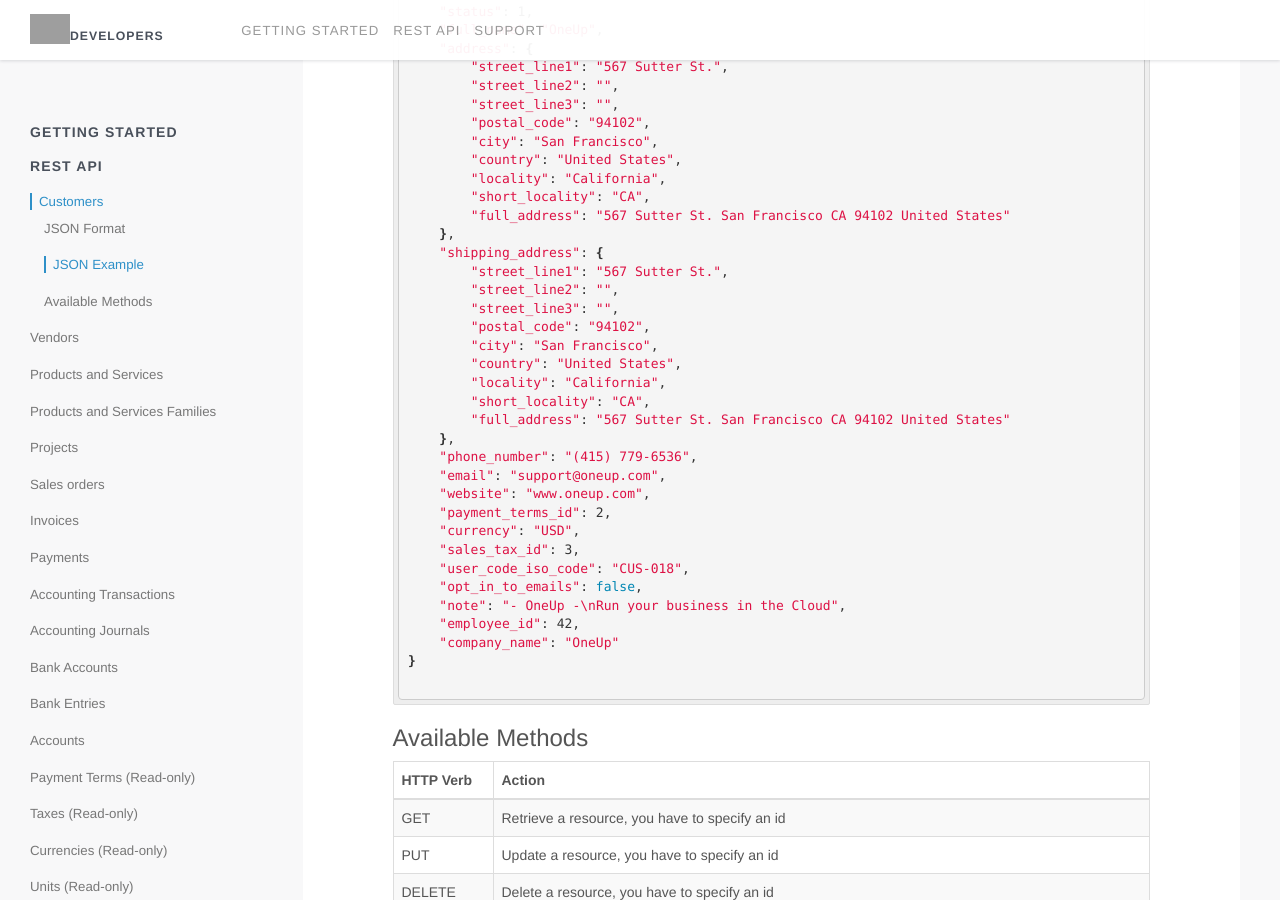
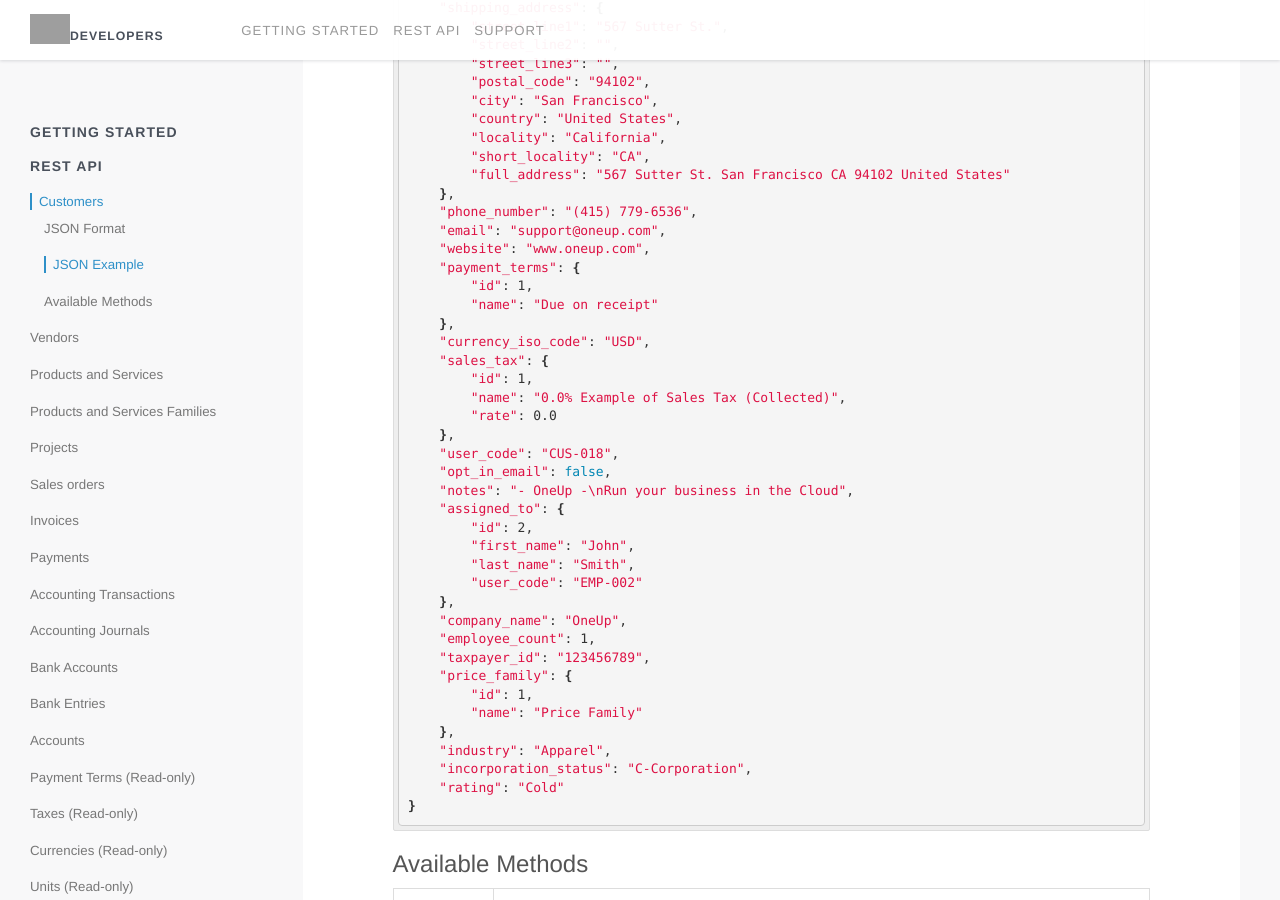
Before and after one commit to myERP/myerp.github.io, a Jekyll site: the page built from docs/1.0/api/index.html, in a window 1280 px wide and 900 px high, scrolled down 2453 px. Built offline with Jekyll 4.4.1, drawn with Linux system fonts in a browser that asks for light colours; nearby versions of some CDN libraries; Markdown is read by kramdown in place of the engine named in the settings; some of the changed text lies outside the part shown; grey boxes are pictures that could not be loaded.

Commit message:
remove customers duplicated fields

```diff
--- a/_includes/1.0/api/customer.html
+++ b/_includes/1.0/api/customer.html
@@ -89,15 +89,6 @@
                 <td>An array containing the contacts of the customer</td>
             </tr>
             <tr>
-                <td>payment_terms_id <span class="deprecated">DEPRECATED<span></td>
-                <td>{{ site.format.type.integer}}</td>
-                <td>no</td>
-                <td>no</td>
-                <td>The ID of the <a href="/docs/1.0/api/#paymentterm" title="">Payment terms</a>
-                    <br/>by default, Due on receipt will be selected.
-                </td>
-            </tr>
-            <tr>
                 <td>payment_terms</td>
                 <td>{{ site.format.type.payment_terms}}</td>
                 <td>no</td>
@@ -116,13 +107,6 @@
                 </td>
             </tr>
             <tr>
-                <td>sales_tax_id <span class="deprecated">DEPRECATED<span></td>
-                <td>{{ site.format.type.integer}}</td>
-                <td>no</td>
-                <td>no</td>
-                <td>See sales_tax</td>
-            </tr>
-            <tr>
                 <td>sales_tax</td>
                 <td>{{ site.format.type.tax}}</td>
                 <td>no</td>
@@ -137,13 +121,6 @@
                 <td>The number assigned to this customer (i.e. CUS-002). If you don't specify a customer number, it will be automatically generated. 64 characters max.</td>
             </tr>
             <tr>
-                <td>opt_in_to_emails <span class="deprecated">DEPRECATED<span></td>
-                <td>{{ site.format.type.boolean }}</td>
-                <td>no</td>
-                <td>no</td>
-                <td>See opt_in_email.</td>
-            </tr>
-            <tr>
                 <td>opt_in_email</td>
                 <td>{{ site.format.type.boolean }}</td>
                 <td>no</td>
@@ -151,25 +128,11 @@
                 <td>Opt-in to Emails. Default: false</td>
             </tr>
             <tr>
-                <td>note <span class="deprecated">DEPRECATED<span></td>
-                <td>{{ site.format.type.string }}</td>
-                <td>no</td>
-                <td>no</td>
-                <td>See notes</td>
-            </tr>
-            <tr>
                 <td>notes</td>
                 <td>{{ site.format.type.string }}</td>
                 <td>no</td>
                 <td>no</td>
                 <td>A note about this customer</td>
-            </tr>
-            <tr>
-                <td>employee_id <span class="deprecated">DEPRECATED<span></td>
-                <td>{{ site.format.type.integer }}</td>
-                <td>no</td>
-                <td>no</td>
-                <td>See assigned_to</td>
             </tr>
             <tr>
                 <td>assigned_to</td>
--- a/_includes/1.0/api/json/customer.json
+++ b/_includes/1.0/api/json/customer.json
@@ -28,12 +28,33 @@
     "phone_number": "(415) 779-6536",
     "email": "support@oneup.com",
     "website": "www.oneup.com",
-    "payment_terms_id": 2,
-    "currency": "USD",
-    "sales_tax_id": 3,
-    "user_code_iso_code": "CUS-018",
-    "opt_in_to_emails": false,
-    "note": "- OneUp -\nRun your business in the Cloud",
-    "employee_id": 42,
-    "company_name": "OneUp"
+    "payment_terms": {
+        "id": 1,
+        "name": "Due on receipt"
+    },
+    "currency_iso_code": "USD",
+    "sales_tax": {
+        "id": 1,
+        "name": "0.0% Example of Sales Tax (Collected)",
+        "rate": 0.0
+    },
+    "user_code": "CUS-018",
+    "opt_in_email": false,
+    "notes": "- OneUp -\nRun your business in the Cloud",
+    "assigned_to": {
+        "id": 2,
+        "first_name": "John",
+        "last_name": "Smith",
+        "user_code": "EMP-002"
+    },
+    "company_name": "OneUp",
+    "employee_count": 1,
+    "taxpayer_id": "123456789",
+    "price_family": {
+        "id": 1,
+        "name": "Price Family"
+    },
+    "industry": "Apparel",
+    "incorporation_status": "C-Corporation",
+    "rating": "Cold"
 }
```
